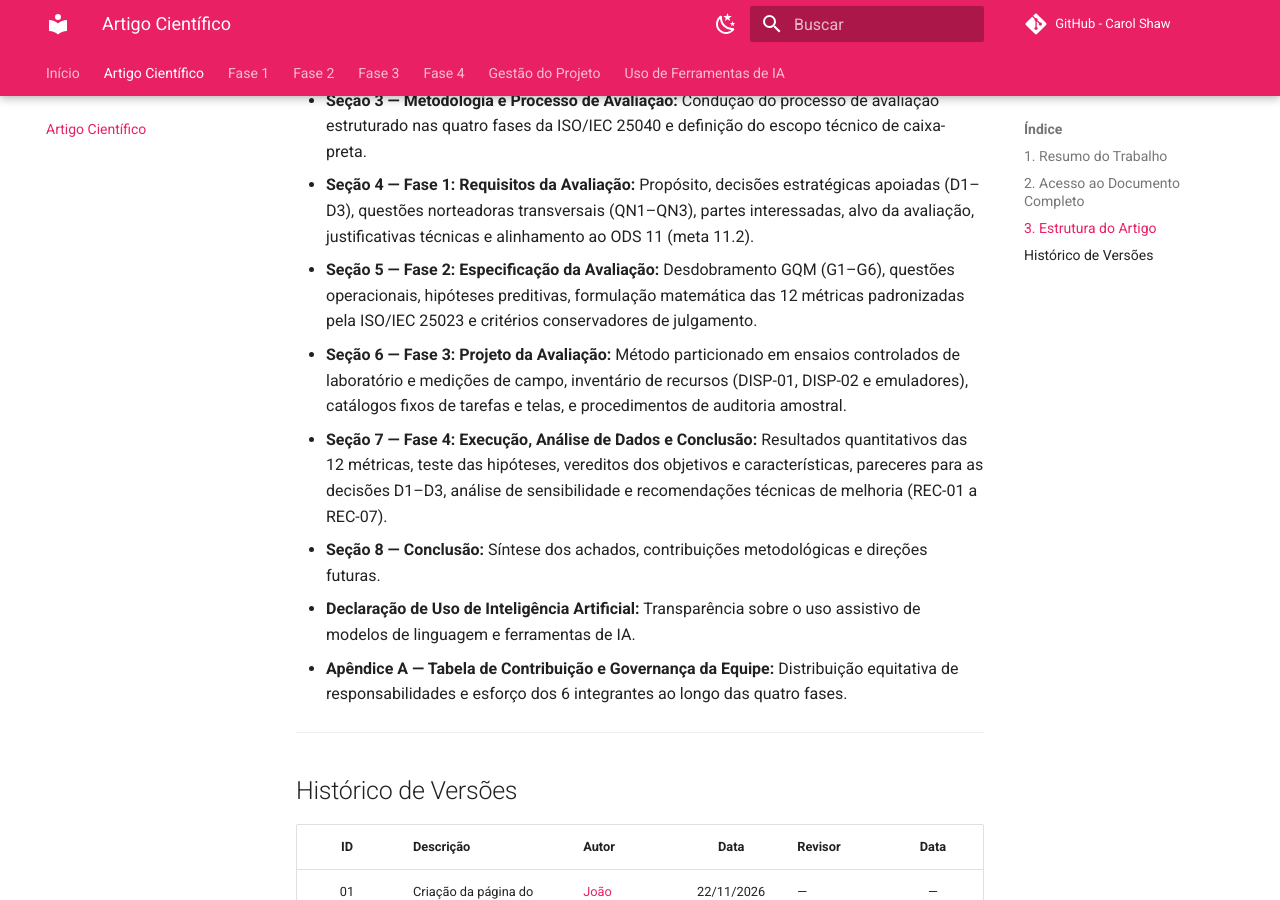
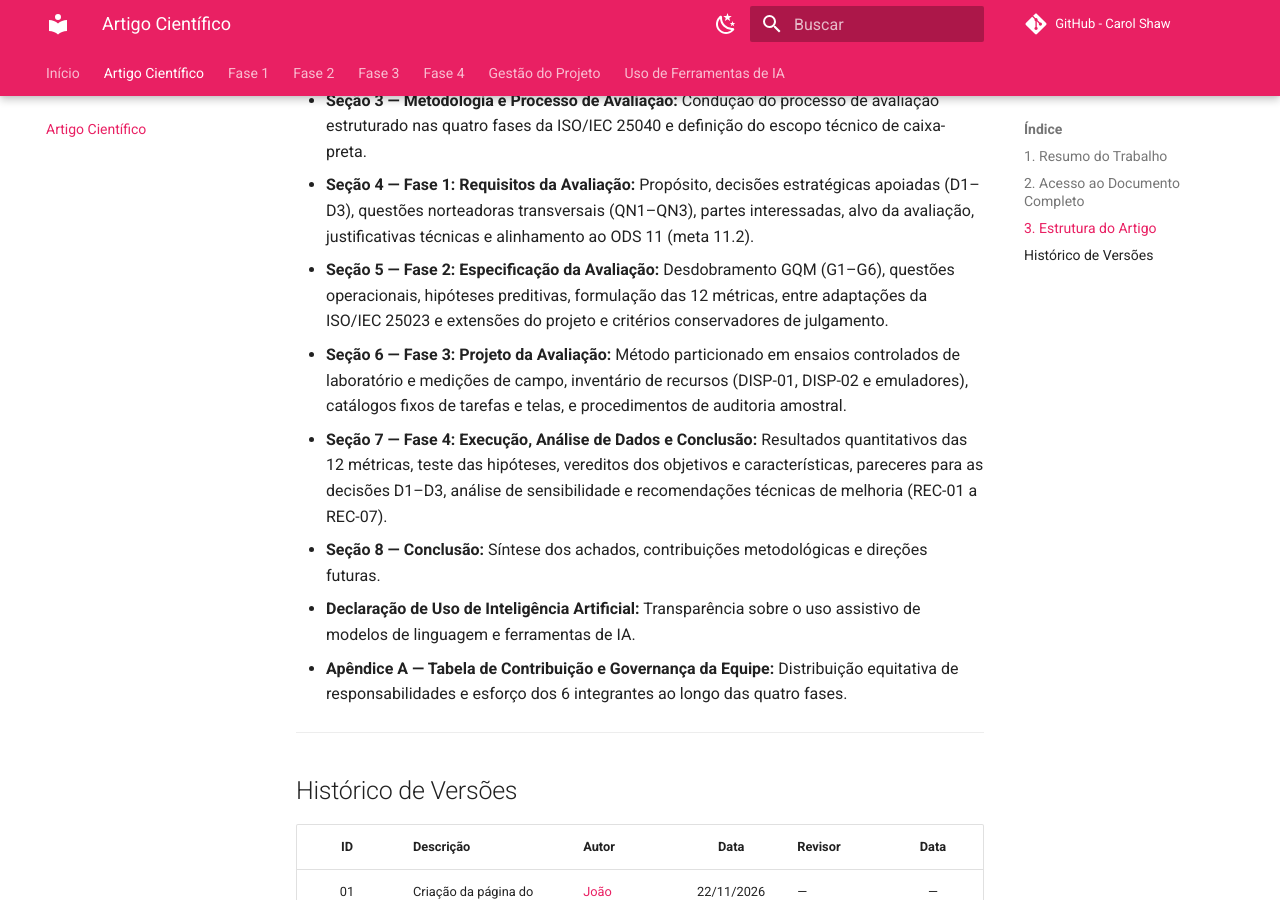
Before and after one commit to FCTE-Qualidade-de-Software-1/2026-2_T02_CAROL_SHAW, an MkDocs documentation site: the page built from docs/artigo/index.md, in a window 1280 px wide and 900 px high, scrolled down 1116 px. Built offline with MkDocs 1.6.1 and Material for MkDocs 9.7.7, drawn with Linux system fonts in a browser that asks for light colours; comment, search, counter and statistics services are not loaded.

Commit message:
docs(artigo): alinha a especificação com a GitPage

```diff
--- a/docs/artigo/index.md
+++ b/docs/artigo/index.md
@@ -29,7 +29,7 @@ O artigo acadêmico foi redigido no padrão oficial da Sociedade Brasileira de C
 - **Seção 2 — Referencial Teórico:** Normas ISO/IEC 25010 e ISO/IEC 25040, metodologia GQM e evidências da literatura sobre qualidade de aplicativos móveis.
 - **Seção 3 — Metodologia e Processo de Avaliação:** Condução do processo de avaliação estruturado nas quatro fases da ISO/IEC 25040 e definição do escopo técnico de caixa-preta.
 - **Seção 4 — Fase 1: Requisitos da Avaliação:** Propósito, decisões estratégicas apoiadas (D1–D3), questões norteadoras transversais (QN1–QN3), partes interessadas, alvo da avaliação, justificativas técnicas e alinhamento ao ODS 11 (meta 11.2).
-- **Seção 5 — Fase 2: Especificação da Avaliação:** Desdobramento GQM (G1–G6), questões operacionais, hipóteses preditivas, formulação matemática das 12 métricas padronizadas pela ISO/IEC 25023 e critérios conservadores de julgamento.
+- **Seção 5 — Fase 2: Especificação da Avaliação:** Desdobramento GQM (G1–G6), questões operacionais, hipóteses preditivas, formulação das 12 métricas, entre adaptações da ISO/IEC 25023 e extensões do projeto e critérios conservadores de julgamento.
 - **Seção 6 — Fase 3: Projeto da Avaliação:** Método particionado em ensaios controlados de laboratório e medições de campo, inventário de recursos (DISP-01, DISP-02 e emuladores), catálogos fixos de tarefas e telas, e procedimentos de auditoria amostral.
 - **Seção 7 — Fase 4: Execução, Análise de Dados e Conclusão:** Resultados quantitativos das 12 métricas, teste das hipóteses, vereditos dos objetivos e características, pareceres para as decisões D1–D3, análise de sensibilidade e recomendações técnicas de melhoria (REC-01 a REC-07).
 - **Seção 8 — Conclusão:** Síntese dos achados, contribuições metodológicas e direções futuras.
```
Also changed, not shown: 2 other files.
